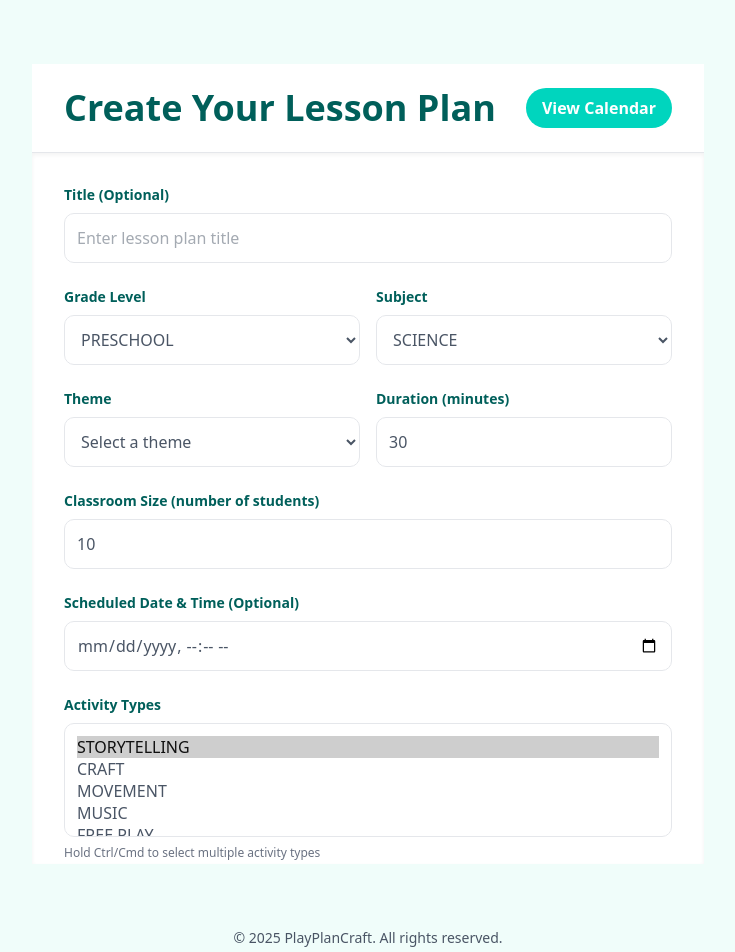
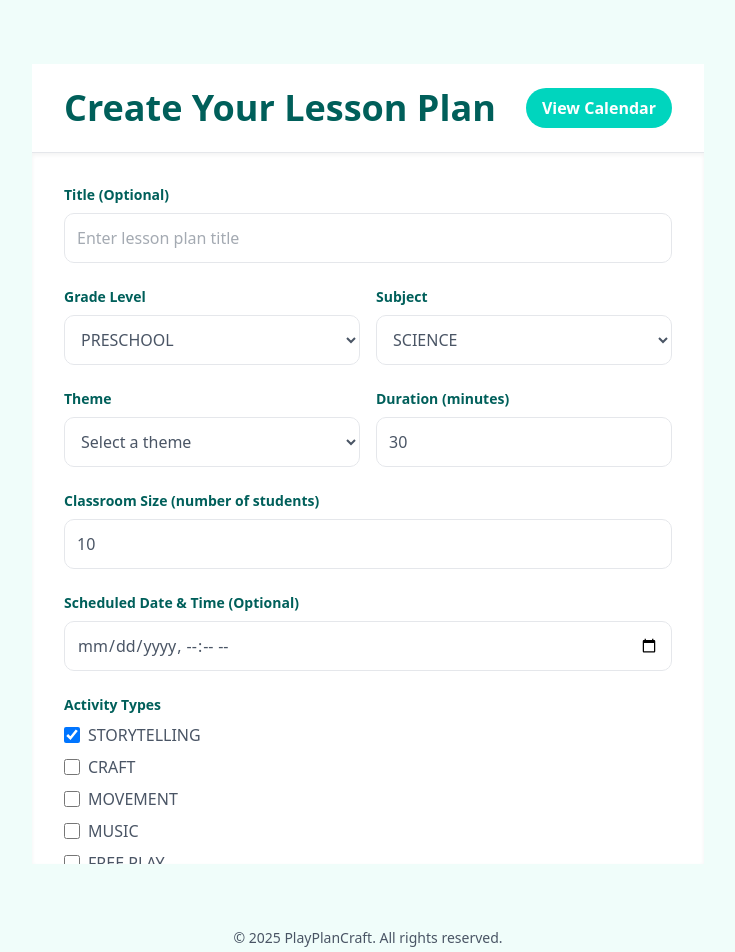
Before and after one commit to alvinwquach/play-plan-craft, a Next.js app: page /lesson-plan in a window 1280 px wide. Shown: the top 952 px of the page, without its empty margins (272-1007 px from the left). Built offline with nearby package versions, Linux system fonts and the light colour scheme.

Commit message:
Change activity type to checkboxes

```diff
--- a/app/components/LessonPlanForm.tsx
+++ b/app/components/LessonPlanForm.tsx
@@ -579,30 +579,35 @@ export default function LessonPlanForm() {
               <label className="block text-sm font-semibold text-teal-800 mb-2">
                 Activity Types
               </label>
-              <select
-                multiple
-                value={formData.activityTypes}
+              <div className="space-y-2">
+                {getAvailableActivityTypes(formData.gradeLevel).map((type) => (
+                  <div key={type} className="flex items-center">
+                    <input
+                      type="checkbox"
+                      id={type}
+                      value={type}
+                      checked={formData.activityTypes.includes(type)}
                       onChange={(e) => {
-                  const selected = Array.from(
-                    e.target.selectedOptions,
-                    (option) => option.value
+                        const selectedTypes = e.target.checked
+                          ? [...formData.activityTypes, type]
+                          : formData.activityTypes.filter(
+                              (item) => item !== type
                             );
                         setFormData({
                           ...formData,
-                    activityTypes: selected,
+                          activityTypes: selectedTypes,
                         });
                       }}
-                className="block w-full border border-gray-200 rounded-lg p-3 text-gray-600 focus:outline-none focus:ring-2 focus:ring-teal-400"
-                required
-              >
-                {getAvailableActivityTypes(formData.gradeLevel).map((type) => (
-                  <option key={type} value={type}>
+                      className="h-4 w-4 text-teal-400 focus:ring-teal-400"
+                    />
+                    <label htmlFor={type} className="ml-2 text-gray-600">
                       {type.replace("_", " ")}
-                  </option>
+                    </label>
+                  </div>
                 ))}
-              </select>
+              </div>
               <p className="text-xs text-gray-500 mt-2">
-                Hold Ctrl/Cmd to select multiple activity types
+                Select multiple activity types by checking the boxes.
               </p>
             </div>
             <div>
```
Lines whose indentation alone changed are shown as unchanged.
